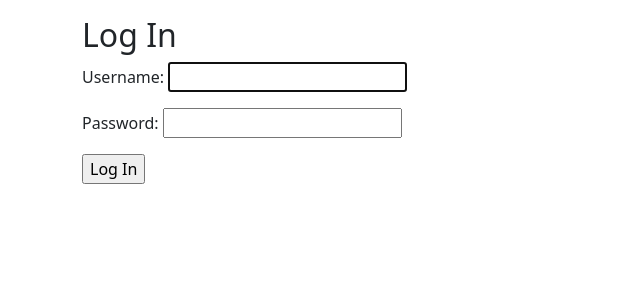
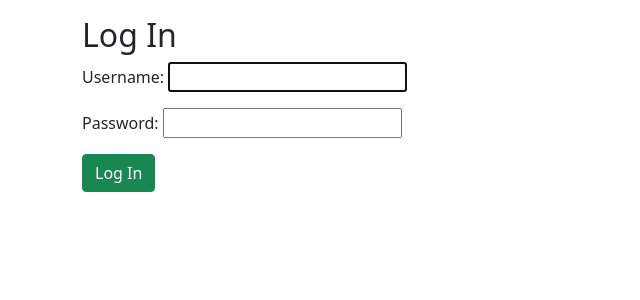
Before and after one commit to ralberrto/newspaper, a Django app: page /accounts/login/ in a window 1280 px wide. Shown: the part 73-373 px from the top of the page, without its empty margins (0-640 px from the left). Run offline with Django 4.2, Linux system fonts and the light colour scheme.

Commit message:
Modify login template for bootstrap

```diff
--- a/templates/registration/login.html
+++ b/templates/registration/login.html
@@ -6,6 +6,6 @@
 <h2>Log In</h2>
 <form action="" method="post">{% csrf_token %}
     {{ form.as_p }}
-    <input type="submit" value="Log In" />
+    <input class="btn btn-success ml-2" type="submit" value="Log In" />
 </form>
 {% endblock content %}
```
